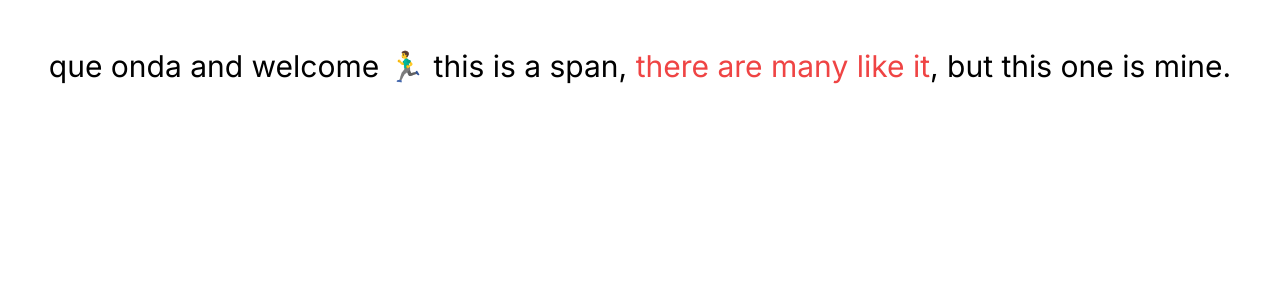
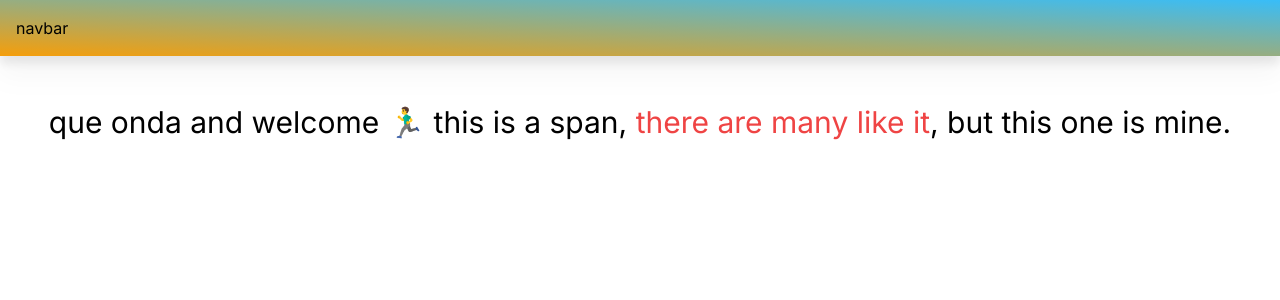
Before and after one commit to elLui/next-build-0005-blog, a Next.js app: page / in a window 1280 px wide. Shown: the top 300 px of the page. Built offline with nearby package versions, Linux system fonts and the light colour scheme.

Commit message:
psuedo navbar.tsx implemented and rendered in RootLayout

```diff
--- /dev/null
+++ b/app/components/navbar.tsx
@@ -0,0 +1,8 @@
+export default function Navbar() {
+
+    return (
+        <nav className="bg-gradient-to-tr from-amber-500 to-sky-400 p-4 sticky top-0 drop-shadow-xl z-10">
+            navbar
+        </nav>
+    )
+}
--- a/app/layout.tsx
+++ b/app/layout.tsx
@@ -1,5 +1,7 @@
 import './globals.css'
 import { Inter } from 'next/font/google'
+import clsx from "clsx";
+import Navbar from "@/app/components/navbar";
 
 const inter = Inter({ subsets: ['latin'] })
 
@@ -15,7 +17,11 @@ export default function RootLayout({
 }) {
   return (
     <html lang="en">
-      <body className={inter.className}>{children}</body>
+      <body className={clsx(inter.className, "dark:bg-gradient-radial from-pink-700 to-sky-400")}>
+
+      <Navbar />
+
+      {children}</body>
     </html>
   )
 }
--- a/app/page.tsx
+++ b/app/page.tsx
@@ -1,4 +1,3 @@
-import Image from 'next/image'
 
 export default function Home() {
   return (
--- a/package.json
+++ b/package.json
@@ -13,6 +13,7 @@
     "@types/react": "18.2.6",
     "@types/react-dom": "18.2.4",
     "autoprefixer": "10.4.14",
+    "clsx": "^1.2.1",
     "eslint": "8.40.0",
     "eslint-config-next": "13.4.1",
     "next": "13.4.1",
```
Also changed, not shown: 1 other file (tests, documents, lock files or other folders).
